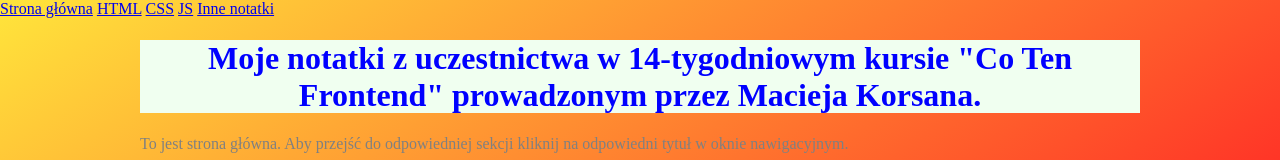
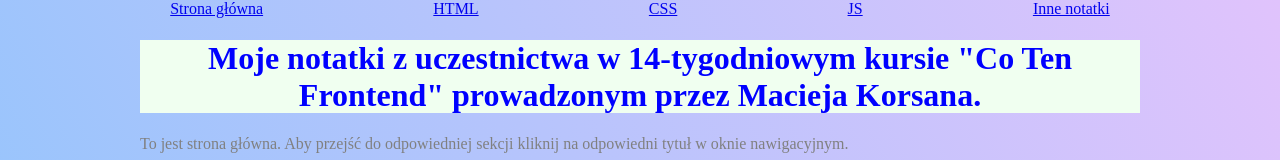
Before and after one commit to apoznar/homepage, a plain HTML site: page index.html in a window 1280 px wide. Shown: the top 160 px of the page. Drawn offline with Linux system fonts and the light colour scheme.

Commit message:
Using flex in navbox & change of background

```diff
--- a/index.html
+++ b/index.html
@@ -10,12 +10,20 @@
 
   <body>
     <header class="index__header">
-      <nav class="navigation flex">
-        <a class="navigation__link navigation__link--homepage flex__item" href="index.html">Strona główna</a>
-        <a class="navigation__link navigation__link--html flex__item" href="html.html">HTML</a>
-        <a class="navigation__link navigation__link--css flex__item" href="css.html">CSS</a>
-        <a class="navigation__link navigation__link--js flex__item" href="js.html">JS</a>
-        <a class="navigation__link navigation__link--other flex__item" href="other.html">Inne notatki</a>
+      <nav class="navigation">
+        <a class="navigation__link navigation__link--homepage" href="index.html"
+          >Strona główna</a
+        >
+        <a class="navigation__link navigation__link--html" href="html.html"
+          >HTML</a
+        >
+        <a class="navigation__link navigation__link--css" href="css.html"
+          >CSS</a
+        >
+        <a class="navigation__link navigation__link--js" href="js.html">JS</a>
+        <a class="navigation__link navigation__link--other" href="other.html"
+          >Inne notatki</a
+        >
       </nav>
     </header>
 
@@ -25,7 +33,7 @@
           Moje notatki z uczestnictwa w 14-tygodniowym kursie "Co Ten Frontend"
           prowadzonym przez Macieja Korsana.
         </h1>
-        <p class="index__description" >
+        <p class="index__description">
           To jest strona główna. Aby przejść do odpowiedniej sekcji kliknij na
           odpowiedni tytuł w oknie nawigacyjnym.
         </p>
--- a/style.css
+++ b/style.css
@@ -9,8 +9,9 @@ html {
 }
 
 body {
-  background-color: #FFE53B;
-  background-image: linear-gradient(147deg, #FFE53B 0%, #FF2525 74%);
+  background-color: #8EC5FC;
+  background-image: linear-gradient(62deg, #8EC5FC 0%, #E0C3FC 100%);
+
 }
 
 section {
@@ -43,6 +44,12 @@ h3 {
   color: yellow;
 }
 
+.navigation {
+  display: flex;
+  justify-content: space-evenly;
+  align-items: center;
+}
+
 .footer {
   color: green;
 }
```
